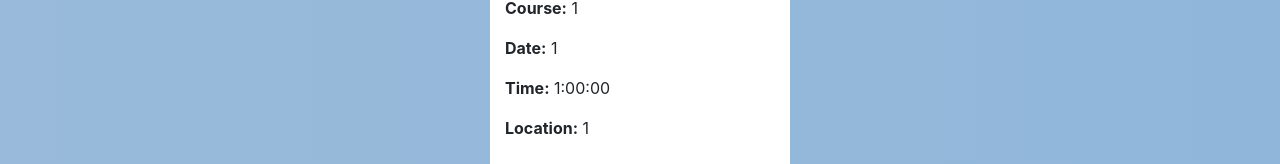
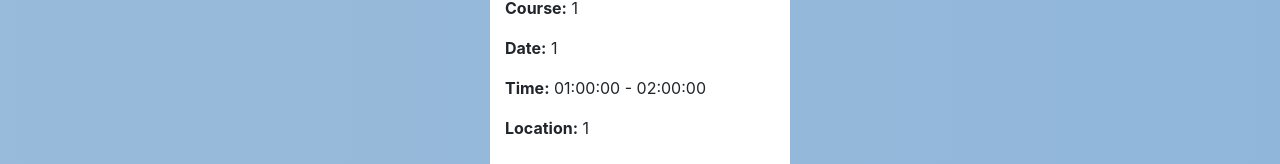
Before and after one commit to Lee-Taeho/CheckingN, a React (Create React App) app in the folder client/: page /tutoring/departments/1/1/1/1/1/1/1 in a window 1280 px wide. Shown: the part 264-428 px from the top of the page. Built offline with nearby package versions, Linux system fonts and the light colour scheme.

Commit message:
fixed timezone error and successfully created appointment via api

```diff
--- a/client/src/components/TimeSlot.jsx
+++ b/client/src/components/TimeSlot.jsx
@@ -40,8 +40,6 @@ const TimeSlot = (props) =>
             <button className="buttonSlot">{slots[k]} </button>
         )
     });
-
-    console.log(`http://localhost:8080/api/${course_code}/tutors/${year}/${month}/${date}`)
 
     useEffect(() => {
         fetch(`http://localhost:8080/api/${course_code}/tutors/${year}/${month}/${date}`)
--- a/client/src/pages/AppointmentConfirmation.jsx
+++ b/client/src/pages/AppointmentConfirmation.jsx
@@ -12,31 +12,42 @@ const AppointmentConfirmation = () => {
     const { location } = useParams();
     const [redirect, setRedirect] = useState(false);
 
-    var formattedTime = time +':00:00';
-    console.log(formattedTime);
+    // formats the time
+    var formattedTime
+    if(time.toString().length < 2){
+        formattedTime = '0' + time +':00:00';
+    }
+    else{
+        formattedTime = time +':00:00';
+    }
 
     // current student user
     const user =  localStorage.getItem('profile');
-    console.log('time' + formattedTime)
-    let startTime = fulldate.toString()+ 'T' + formattedTime.toString() + 'Z';
+
+    // start time PST timezone format
+    var startTime = fulldate.toString()+ 'T' + formattedTime.toString()+ "-08:00";
 
     // compute End time
     var tempEndTime = new Date('2021-10-25 ' + formattedTime);
- //   console.log("temp " + tempEndTime);
     tempEndTime.setHours(tempEndTime.getHours()+1);
- //   console.log(tempEndTime)
+    var eTime = ("0" + tempEndTime.getHours()).slice(-2).toString() + ':'
+    + ("0" + tempEndTime.getMinutes()).slice(-2).toString() + ':'
+    + ("0" + tempEndTime.getSeconds()).slice(-2);
 
-    let endTime = fulldate.toString()+ 'T' + tempEndTime.getHours().toString() + ':'
+    // end time PST timezone format
+    var endTime = fulldate.toString()+ 'T' + ("0" + tempEndTime.getHours()).slice(-2).toString() + ':'
     + ("0" + tempEndTime.getMinutes()).slice(-2).toString() + ':'
-    + ("0" + tempEndTime.getSeconds()).slice(-2) + 'Z';
+    + ("0" + tempEndTime.getSeconds()).slice(-2)
+    + "-08:00";
 
-    console.log("start " + startTime);
-    console.log("end   " + endTime);
-    console.log("email " + email);
-    console.log("user   " + user);
-    console.log("location " + location);
+    console.log("tutor_email " + email);
+    console.log("student_email   " + user);
+    console.log("course_code   " + course);
+    console.log("meeting_location " + location);
+    console.log("start_time " + startTime);
+    console.log("end_time   " + endTime);
 
-
+    // fetch api to create an appointment in db when user clicks confirm
     const handleConfirm = async (e) => {
         console.log('confirm')
         e.preventDefault();
@@ -45,12 +56,6 @@ const AppointmentConfirmation = () => {
             method: 'POST',
             headers: {'Content-Type': 'application/json'},
             body: JSON.stringify({
-                // tutor_email: "khang.d.nguyen@sjsu.edu",
-                // student_email: "new@gmail.com",
-                // course_code: "CS146",
-                // meeting_location: "Zoom",
-                // start_time: "2021-11-24T22:00:00Z",
-                // end_time: "2021-11-24T23:00:00Z"
                 tutor_email: email,
                 student_email: user,
                 course_code: course,
@@ -74,8 +79,6 @@ const AppointmentConfirmation = () => {
           return <Redirect to="/"/>
       }
 
-    // uri: /tutoring/departments/:course/:date/:time/:tutor/:location/confirmation
-    // eg. http://localhost:3000/tutoring/departments/CS174/2021-11-24/22:00:00/khang.d.nguyen@sjsu.edu/Zoom/confirmation
     return (
         <div className='confirmation-container'>
             <h4 className="title">New Appointment</h4>
@@ -84,7 +87,7 @@ const AppointmentConfirmation = () => {
                 <p><b>Tutor:</b> {firstname} {lastname}</p>
                 <p><b>Course:</b> {course}</p>
                 <p><b>Date:</b> {fulldate}</p>
-                <p><b>Time:</b> {formattedTime}</p>
+                <p><b>Time:</b> {formattedTime} - {eTime}</p>
                 <p><b>Location:</b> {location}</p>
             </div>
             <div className='btn-container'>
```
